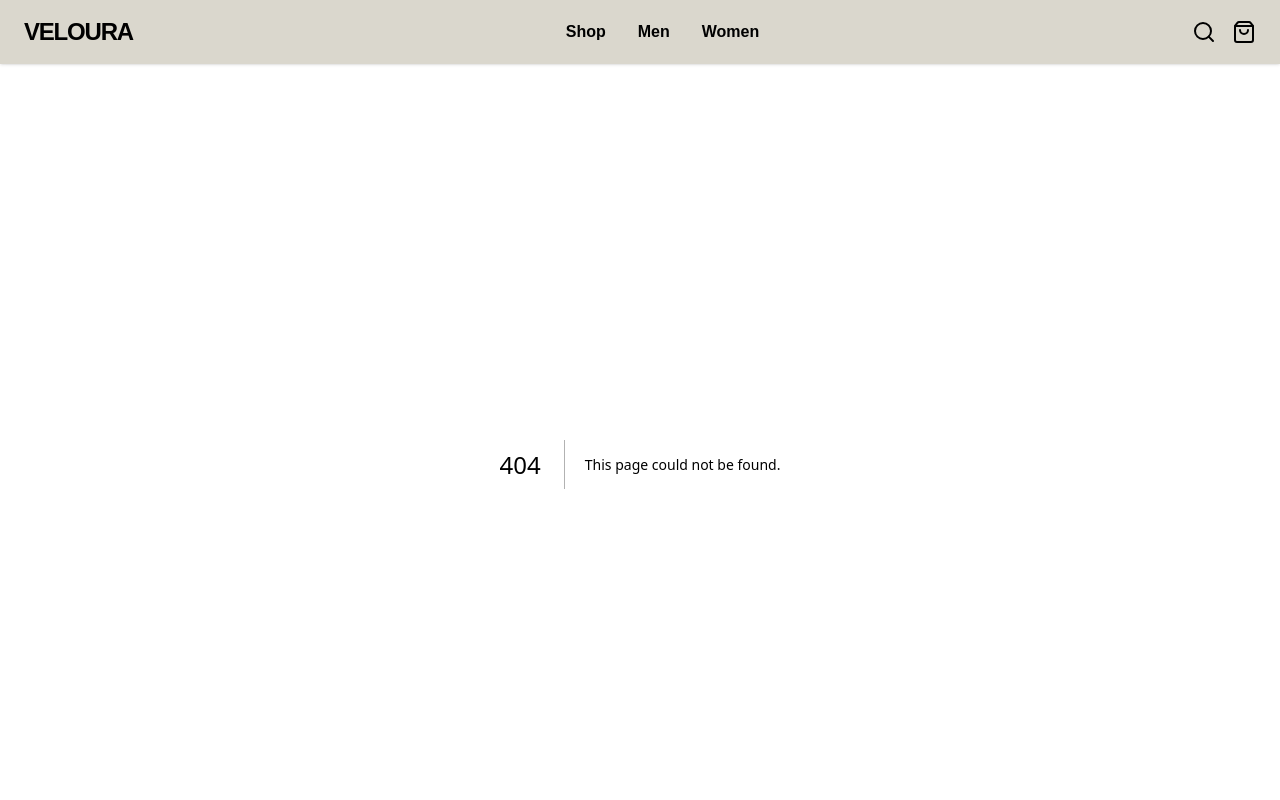
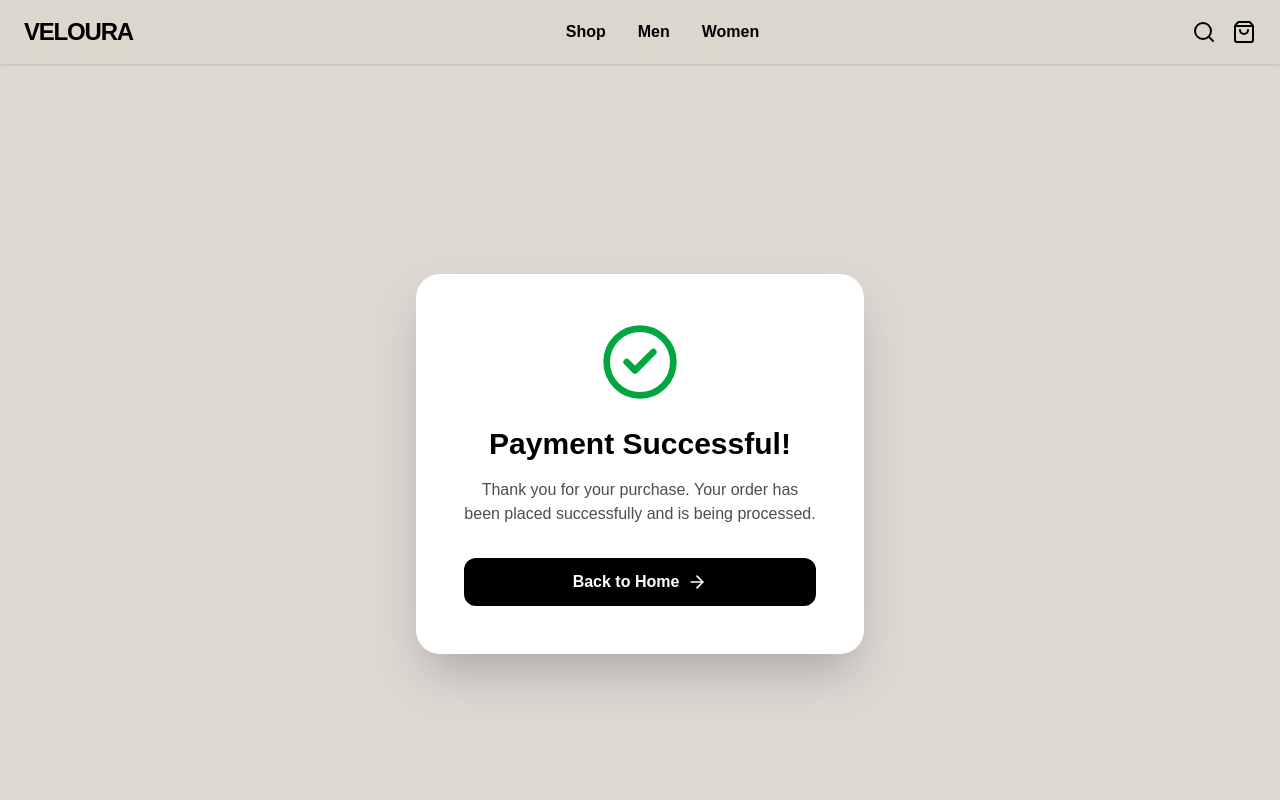
Before and after one commit to islammdsohan603/fashion_ecommerce_website, a Next.js app: page /paymant in a window 1280 px wide. Before the commit this address had no page. Shown: the top 800 px of the page. Built offline with nearby package versions, Linux system fonts and the light colour scheme; a web font is replaced by a local one.

Commit message:
SuccessPayment Page Added

```diff
--- a/src/app/addtocard/page.jsx
+++ b/src/app/addtocard/page.jsx
@@ -3,6 +3,7 @@
 import { useCart } from '@/contextapi/CartContext';
 import Image from 'next/image';
 import { motion } from 'framer-motion';
+import Link from 'next/link';
 
 const AddtoCadPage = () => {
   const { cart, totalPrice, updateQuantity } = useCart();
@@ -87,9 +88,11 @@ const AddtoCadPage = () => {
           <div className="flex justify-between mb-6 font-bold text-xl">
             <span>Total</span> <span>${totalPrice.toFixed(2)}</span>
           </div>
-          <button className="w-full cursor-pointer bg-black text-white py-3 rounded-xl hover:bg-gray-800 transition-all duration-300">
-            Proceed to Checkout
-          </button>
+          <Link href={'/paymant'}>
+            <button className="w-full cursor-pointer bg-black text-white py-3 rounded-xl hover:bg-gray-800 transition-all duration-300">
+              Proceed to Checkout
+            </button>
+          </Link>
         </motion.div>
       </motion.div>
     </section>
--- /dev/null
+++ b/src/app/paymant/page.jsx
@@ -0,0 +1,46 @@
+'use client';
+
+import React from 'react';
+import { motion } from 'framer-motion';
+import Link from 'next/link';
+import { CheckCircle2, ArrowRight } from 'lucide-react';
+
+const SuccessPaymentPage = () => {
+  return (
+    <section className="min-h-screen bg-[#ded8d3] flex items-center justify-center p-6 text-black">
+      <motion.div
+        initial={{ opacity: 0, scale: 0.8 }}
+        animate={{ opacity: 1, scale: 1 }}
+        transition={{ duration: 0.5, ease: 'easeOut' }}
+        className="bg-white p-8 md:p-12 rounded-3xl shadow-2xl text-center max-w-md w-full"
+      >
+        <motion.div
+          initial={{ scale: 0 }}
+          animate={{ scale: 1 }}
+          transition={{ delay: 0.2, type: 'spring', stiffness: 200 }}
+          className="flex justify-center mb-6"
+        >
+          <CheckCircle2 size={80} className="text-green-600" />
+        </motion.div>
+
+        <h1 className="text-3xl font-bold mb-4">Payment Successful!</h1>
+        <p className="text-black/70 mb-8">
+          Thank you for your purchase. Your order has been placed successfully
+          and is being processed.
+        </p>
+
+        <Link href="/">
+          <motion.button
+            whileHover={{ scale: 1.05 }}
+            whileTap={{ scale: 0.95 }}
+            className="flex items-center cursor-pointer justify-center gap-2 w-full bg-black text-white py-3 rounded-xl font-semibold transition-all"
+          >
+            Back to Home <ArrowRight size={20} />
+          </motion.button>
+        </Link>
+      </motion.div>
+    </section>
+  );
+};
+
+export default SuccessPaymentPage;
```
